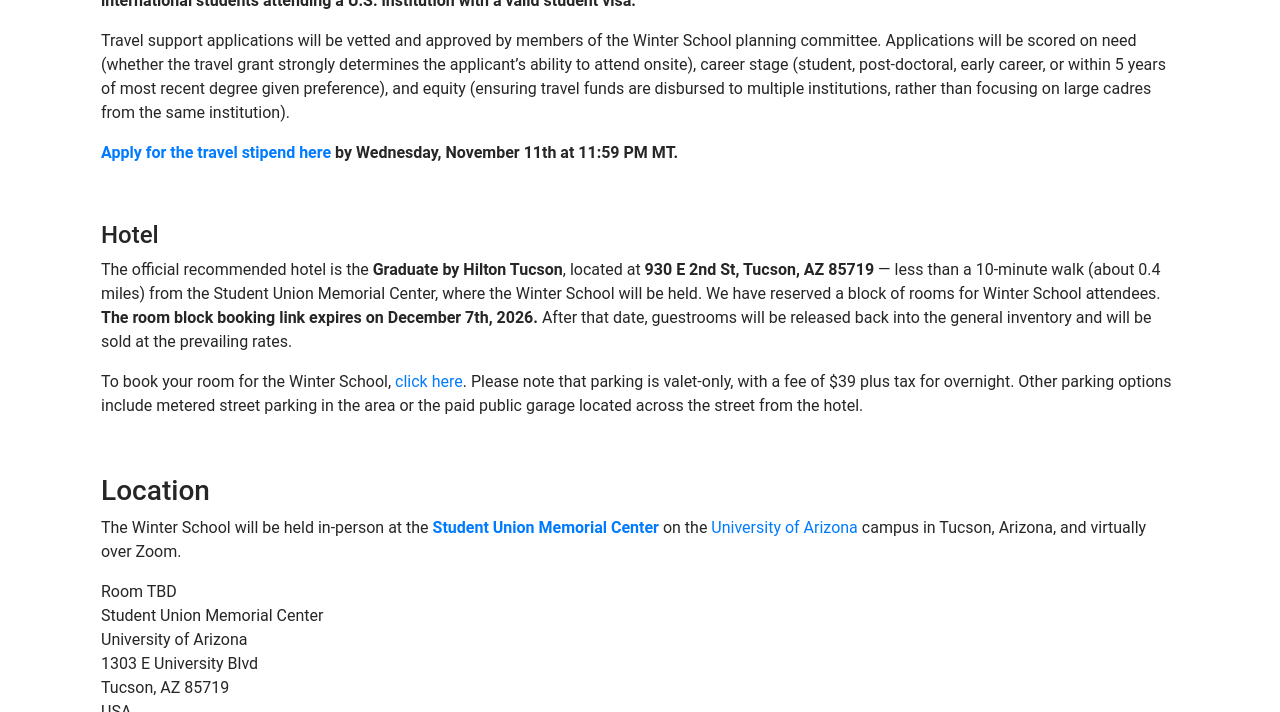
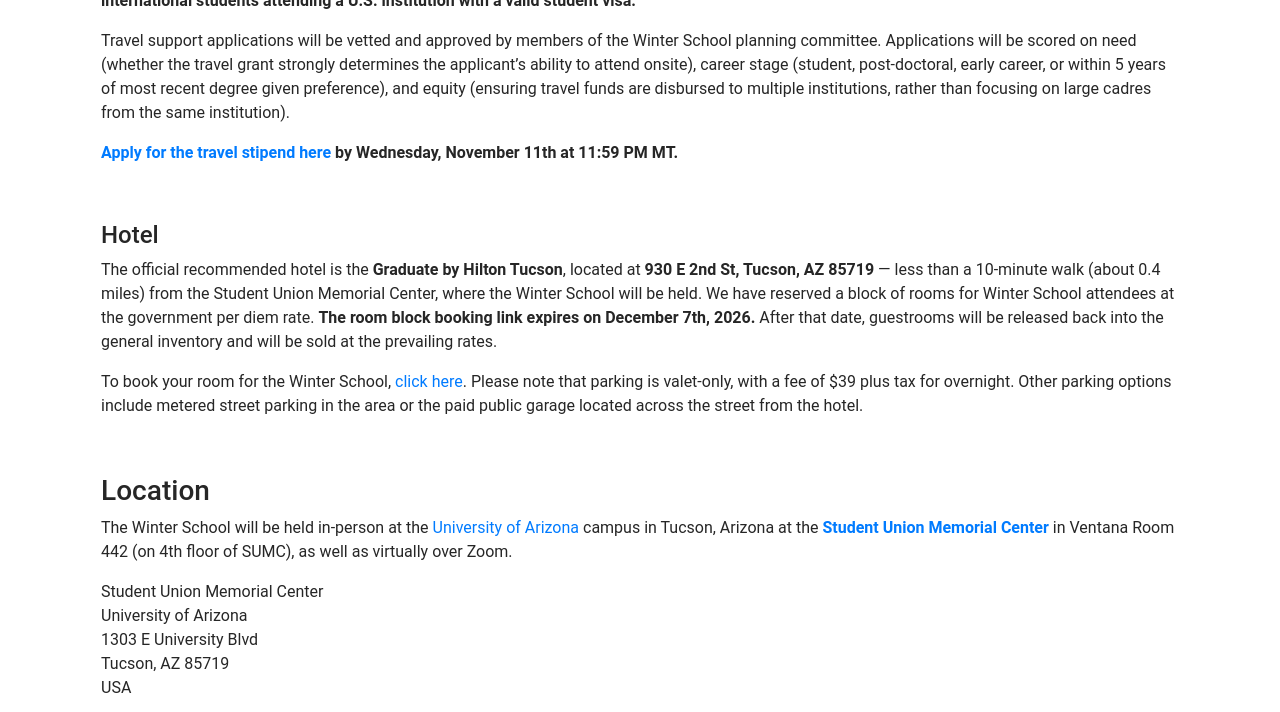
Before and after one commit to heliophysicsPy/heliophysicsPy.github.io, a Jekyll site: the page built from _pages/meetings/winter_schools/winter_school.md, in a window 1280 px wide and 900 px high, scrolled down 1452 px, cut to the strip 0-712 px from the top of the window. Built offline with Jekyll 4.4.1, drawn with Linux system fonts in a browser that asks for light colours; nearby versions of some CDN libraries; some of the changed text lies outside the part shown.

Commit message:
Winter school edits (#393)

```diff
--- a/_pages/meetings/winter_schools/winter_school.md
+++ b/_pages/meetings/winter_schools/winter_school.md
@@ -32,17 +32,14 @@
 
 <br>
 #### Hotel
-<!-- TODO: Add the negotiated room block rate (and parking cost, if any) once confirmed. -->
-The official recommended hotel is the **Graduate by Hilton Tucson**, located at **930 E 2nd St, Tucson, AZ 85719** — less than a 10-minute walk (about 0.4 miles) from the Student Union Memorial Center, where the Winter School will be held. We have reserved a block of rooms for Winter School attendees. **The room block booking link expires on December 7th, 2026.** After that date, guestrooms will be released back into the general inventory and will be sold at the prevailing rates.
+The official recommended hotel is the **Graduate by Hilton Tucson**, located at **930 E 2nd St, Tucson, AZ 85719** — less than a 10-minute walk (about 0.4 miles) from the Student Union Memorial Center, where the Winter School will be held. We have reserved a block of rooms for Winter School attendees at the government per diem rate. **The room block booking link expires on December 7th, 2026.** After that date, guestrooms will be released back into the general inventory and will be sold at the prevailing rates.
 
 To book your room for the Winter School, [click here](https://book.passkey.com/event/51272286/owner/50247507/home). Please note that parking is valet-only, with a fee of $39 plus tax for overnight. Other parking options include metered street parking in the area or the paid public garage located across the street from the hotel.
 
 <br>
 ### Location
-The Winter School will be held in-person at the [**Student Union Memorial Center**](https://union.arizona.edu/) on the [University of Arizona](https://www.arizona.edu/) campus in Tucson, Arizona, and virtually over Zoom.
+The Winter School will be held in-person at the [University of Arizona](https://www.arizona.edu/) campus in Tucson, Arizona at the [**Student Union Memorial Center**](https://union.arizona.edu/) in Ventana Room 442 (on 4th floor of SUMC), as well as virtually over Zoom.
 
-<!-- TODO: Add the specific room number(s) once confirmed. -->
-Room TBD<br>
 Student Union Memorial Center<br>
 University of Arizona<br>
 1303 E University Blvd<br>
@@ -95,5 +92,9 @@
 
 <br>
 ### Acknowledgements
-<!-- TODO: Add sponsor logos and award numbers once funding is confirmed. -->
-**TBD.** Funding sources and sponsor acknowledgements will be listed here.
+<p float="left">
+  <a href="https://www.nasa.gov/goddard">
+    <img class="rounded-circle" src="../../img/project_logos/NASA.jpeg" alt="NASA's Goddard Space Flight Center logo" width="200px" height="200px"/>
+  </a>
+</p>
+This summer school is funded by NASA award numbers 80NSSC22K0326 and 80NSSC26K1134
```
